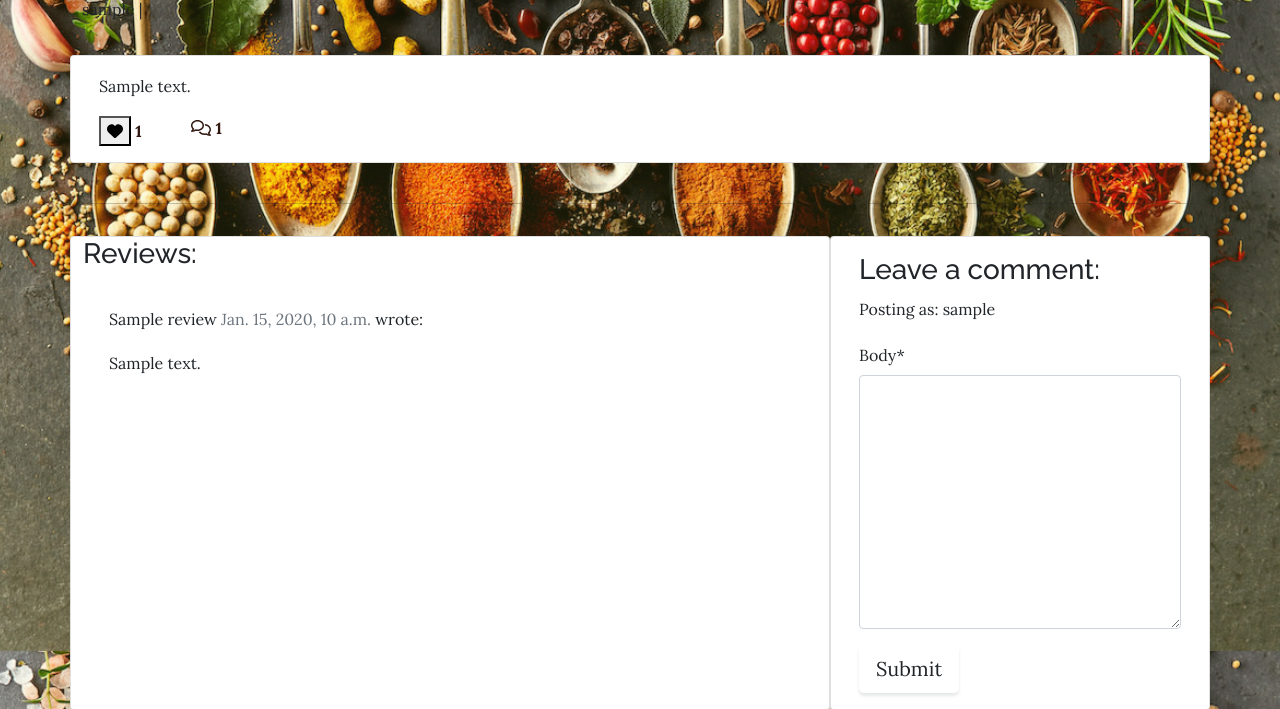
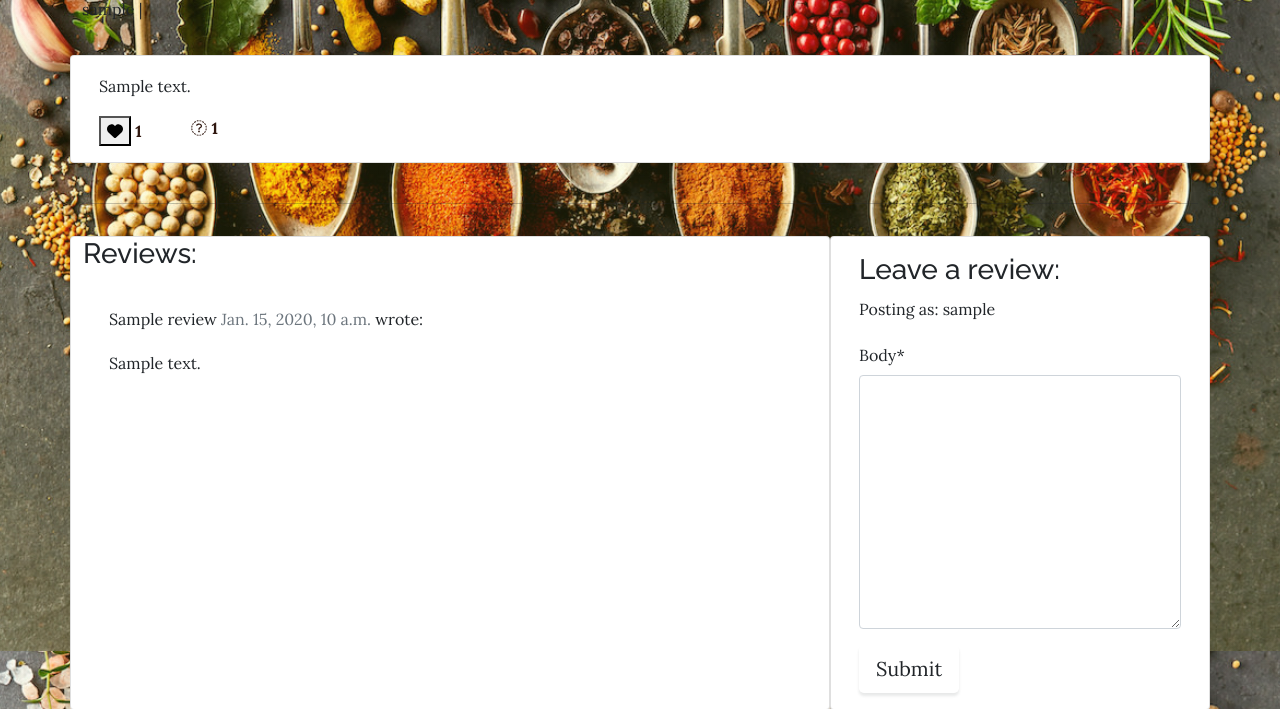
Before and after one commit to KizMistry/taste-of-india-2, a Django app: a page that uses templates/meal_detail.html in a window 1280 px wide. Shown: the part 149-858 px from the top of the page. Run offline with Django 3.2, Linux system fonts and the light colour scheme; a user stored in the database is signed in; tables that the repository leaves empty hold one stand-in row (values such as "Sample post"); some libraries are stand-ins or nearby versions.

Commit message:
change model and view names and update all instances

```diff
--- a/restaurant/admin.py
+++ b/restaurant/admin.py
@@ -18,9 +18,9 @@ class ReviewAdmin(admin.ModelAdmin):
     list_display = ('name', 'body', 'meal', 'created_on', 'approved')
     search_fields = ['name', 'email', 'body']
     list_filter = ('approved', 'created_on')
-    actions = ['approve_comments']
+    actions = ['approve_reviews']
 
-    def approve_comments(self, request, queryset):
+    def approve_reviews(self, request, queryset):
         queryset.update(approved=True)
 
 
--- a/restaurant/models.py
+++ b/restaurant/models.py
@@ -63,7 +63,7 @@ class Meal(models.Model):
 class Review(models.Model):
 
     meal = models.ForeignKey(
-        Meal, on_delete=models.CASCADE, related_name='comments')
+        Meal, on_delete=models.CASCADE, related_name='reviews')
     name = models.CharField(max_length=80)
     email = models.EmailField()
     body = models.TextField()
--- a/restaurant/views.py
+++ b/restaurant/views.py
@@ -31,7 +31,7 @@ class MealDetail(View):
     def get(self, request, slug, *args, **kwargs):
         queryset = Meal.objects.filter(status=1)
         meal = get_object_or_404(queryset, slug=slug)
-        comments = meal.comments.filter(approved=True).order_by('created_on')
+        reviews = meal.reviews.filter(approved=True).order_by('created_on')
         liked = False
         if meal.likes.filter(id=self.request.user.id).exists():
             liked = True
@@ -40,8 +40,8 @@ class MealDetail(View):
             "meal_detail.html",
             {
                 "meal": meal,
-                "comments": comments,
-                "commented": False,
+                "reviews": reviews,
+                "reviewed": False,
                 "liked": liked,
                 "review_form": ReviewForm()
             },
@@ -50,7 +50,7 @@ class MealDetail(View):
     def post(self, request, slug, *args, **kwargs):
         queryset = Meal.objects.filter(status=1)
         meal = get_object_or_404(queryset, slug=slug)
-        comments = meal.comments.filter(approved=True).order_by('created_on')
+        reviews = meal.reviews.filter(approved=True).order_by('created_on')
         liked = False
 
         review_form = ReviewForm(data=request.POST)
@@ -58,9 +58,9 @@ class MealDetail(View):
         if review_form.is_valid():
             review_form.instance.email = request.user.email
             review_form.instance.name = request.user.username
-            comment = review_form.save(commit=False)
-            comment.meal = meal
-            comment.save()
+            review = review_form.save(commit=False)
+            review.meal = meal
+            review.save()
         else:
             review_form = ReviewForm()
 
@@ -69,8 +69,8 @@ class MealDetail(View):
             "meal_detail.html",
             {
                 "meal": meal,
-                "comments": comments,
-                "commented": True,
+                "reviews": reviews,
+                "reviewed": True,
                 "liked": liked,
                 "review_form": ReviewForm()
             },
--- a/templates/account/login.html
+++ b/templates/account/login.html
@@ -15,7 +15,7 @@
       <h3>{% trans "Sign In" %}</h3>
 
 
-      <p>{% blocktrans %}To leave a comment or like a Meal, please log in.
+      <p>{% blocktrans %}To leave a review or like a Meal, please log in.
         If you have not created an account yet, then please
         <a href="{{ signup_url }}">sign up</a> first.{% endblocktrans %}</p>
 
--- a/templates/meal_detail.html
+++ b/templates/meal_detail.html
@@ -54,10 +54,10 @@
                         </strong>
                     </div>
                     <div class="col-1">
-                        {% with comments.count as total_comments %}
-                        <strong class="text-secondary"><i class="far fa-comments"></i>
-                            <!-- Our total_comments variable goes before the closing strong tag -->
-                            {{ total_comments }}
+                        {% with reviews.count as total_reviews %}
+                        <strong class="text-secondary"><i class="far fa-reviews"></i>
+                            <!-- Our total_reviews variable goes before the closing strong tag -->
+                            {{ total_reviews }}
                         </strong>
                         {% endwith %}
                     </div>
@@ -74,19 +74,19 @@
         <div class="col-md-8 card mb-4  mt-3 ">
             <h3>Reviews:</h3>
             <div class="card-body">
-                <!-- We want a for loop inside the tags to iterate through each comment in comments -->
-                {% for comment in comments %}
+                <!-- We want a for loop inside the tags to iterate through each review in reviews -->
+                {% for review in reviews %}
                 <div class="comments" style="padding: 10px;">
                     <p class="font-weight-bold">
-                        <!-- The commenter's name goes here. Check the model if you're not sure what that is -->
-                        {{ comment.name }}
+                        <!-- The reviewer's name goes here. Check the model if you're not sure what that is -->
+                        {{ review.name }}
                         <span class=" text-muted font-weight-normal">
-                            <!-- The comment's created date goes here -->
-                            {{ comment.created_on }}
+                            <!-- The review's created date goes here -->
+                            {{ review.created_on }}
                         </span> wrote:
                     </p>
-                    <!-- The body of the comment goes before the | -->
-                    {{ comment.body | linebreaks }}
+                    <!-- The body of the review goes before the | -->
+                    {{ review.body | linebreaks }}
                 </div>
                 <!-- Our for loop ends here -->
                 {% endfor %}
@@ -95,14 +95,14 @@
         <div class="col-md-4 card mb-4  mt-3 ">
             <div class="card-body">
                 <!-- For later -->
-                {% if commented %}
+                {% if reviewed %}
                 <div class="alert alert-success" role="alert">
-                    Your comment is awaiting approval
+                    Your review is awaiting approval
                 </div>
                 {% else %}
                 {% if user.is_authenticated %}
 
-                <h3>Leave a comment:</h3>
+                <h3>Leave a review:</h3>
                 <p>Posting as: {{ user.username }}</p>
                 <form method="post" style="margin-top: 1.3em;">
                     {{ review_form | crispy }}
```
Also changed, not shown: restaurant/migrations/0001_initial.py.
